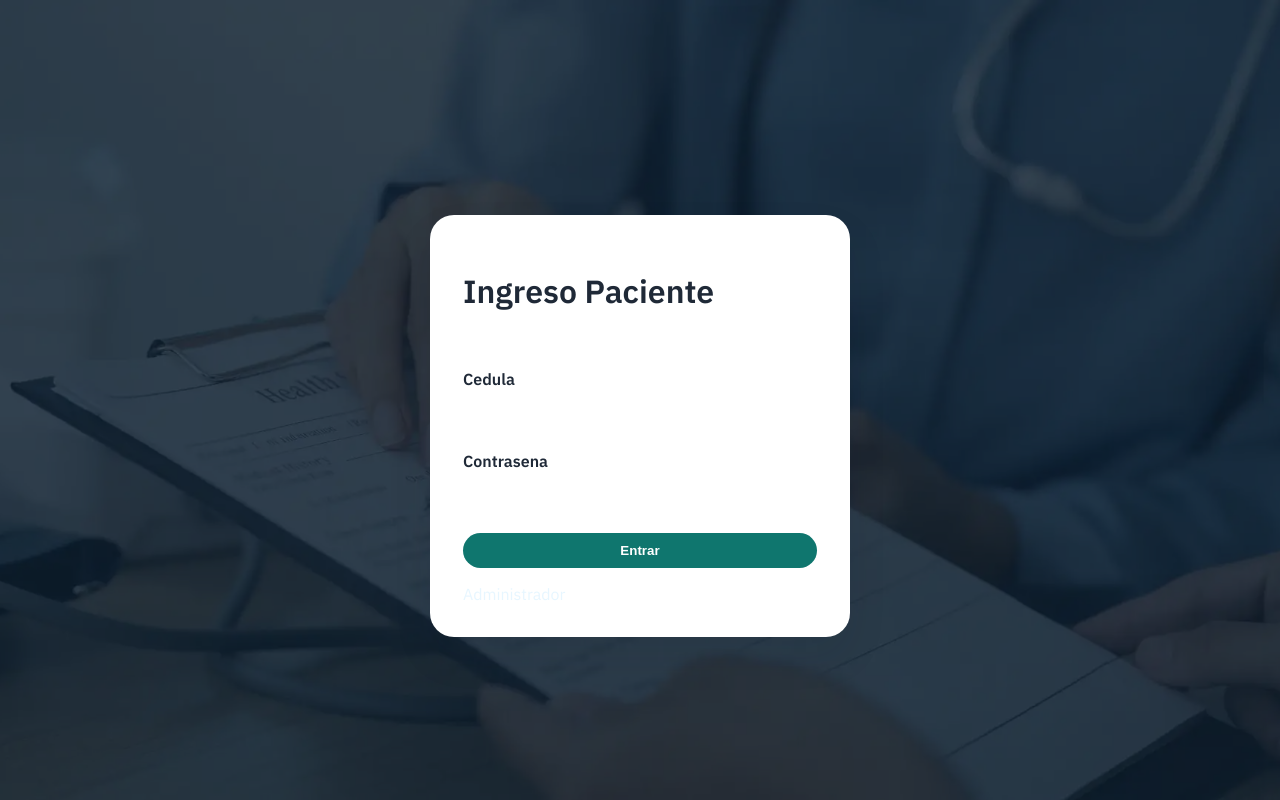
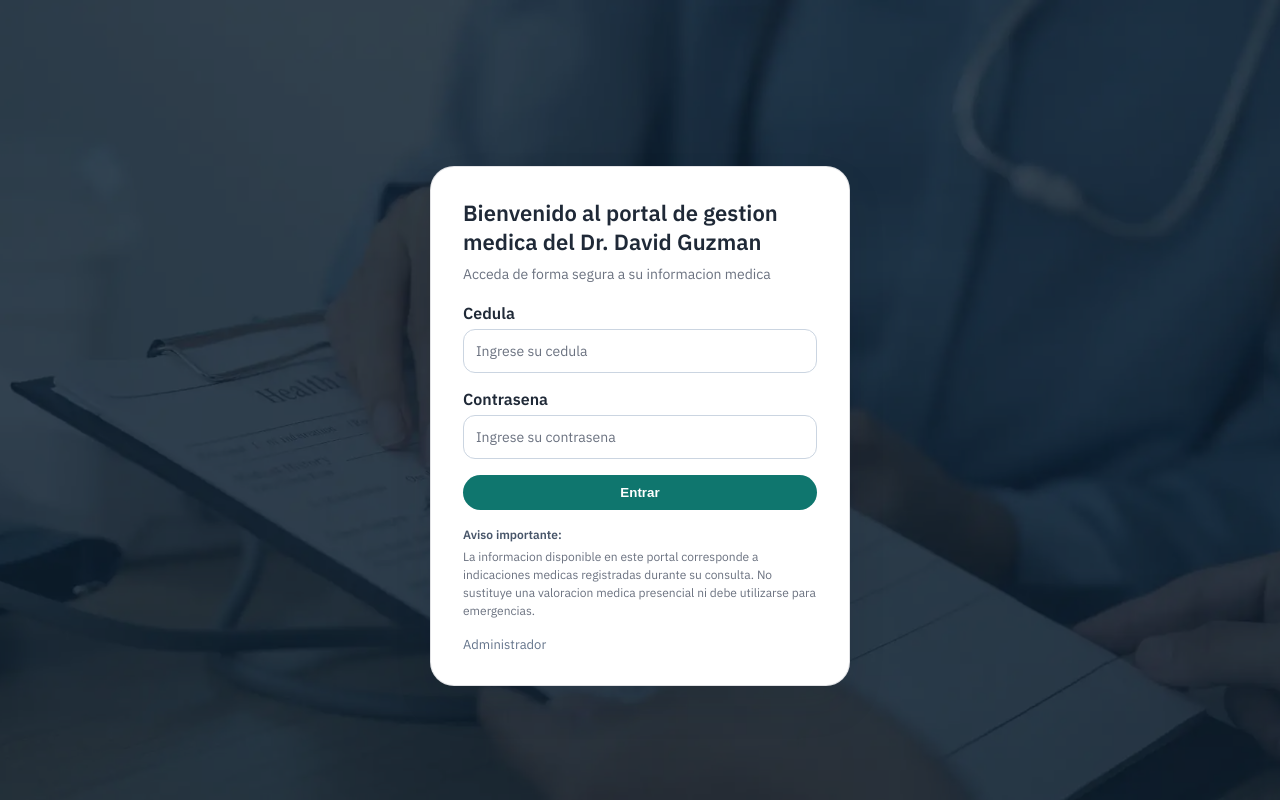
Before and after one commit to davidguzman1991/WEB-DIABETES, a Next.js app in the folder frontend/: page /login in a window 1280 px wide. Built offline with nearby package versions, Linux system fonts and the light colour scheme; no server answers.

Commit message:
fix(ui): improve login readability, modernize patient portal and hide medical notes

```diff
--- a/frontend/pages/login.js
+++ b/frontend/pages/login.js
@@ -42,26 +42,57 @@ export default function Login() {
     <div className={pageClassName}>
       <div className="login-hero-content">
         <div className={cardClassName}>
-        <h1>{isAdmin ? "Ingreso Administrador" : "Ingreso Paciente"}</h1>
-        {!isAdmin && <p className="muted">Credenciales temporales: apellido + nombre.</p>}
+          {isAdmin ? (
+            <h1>Ingreso Administrador</h1>
+          ) : (
+            <>
+              <h1 className="login-title">
+                Bienvenido al portal de gestion medica del Dr. David Guzman
+              </h1>
+              <p className="login-subtitle">
+                Acceda de forma segura a su informacion medica
+              </p>
+            </>
+          )}
           <form onSubmit={onSubmit} className="form">
             <label>
               {isAdmin ? "Usuario" : "Cedula"}
-            <input value={identifier} onChange={(e) => setIdentifier(e.target.value)} required />
+              <input
+                value={identifier}
+                onChange={(e) => setIdentifier(e.target.value)}
+                placeholder={isAdmin ? "Usuario" : "Ingrese su cedula"}
+                required
+              />
             </label>
             <label>
               Contrasena
-            <input type="password" value={password} onChange={(e) => setPassword(e.target.value)} required />
+              <input
+                type="password"
+                value={password}
+                onChange={(e) => setPassword(e.target.value)}
+                placeholder="Ingrese su contrasena"
+                required
+              />
             </label>
             {error && <div className="error">{error}</div>}
-          <button type="submit">Entrar</button>
+            <button type="submit" className={isAdmin ? "" : "login-button"}>
+              Entrar
+            </button>
           </form>
+          {!isAdmin && (
+            <p className="login-disclaimer">
+              <span className="login-disclaimer-title">Aviso importante:</span>
+              La informacion disponible en este portal corresponde a indicaciones
+              medicas registradas durante su consulta. No sustituye una valoracion
+              medica presencial ni debe utilizarse para emergencias.
+            </p>
+          )}
           {isAdmin ? (
             <Link className="link" href="/login">
               Volver a paciente
             </Link>
           ) : (
-          <Link className="link" href="/login?type=admin">
+            <Link className="link login-admin-link" href="/login?type=admin">
               Administrador
             </Link>
           )}
--- a/frontend/styles/globals.css
+++ b/frontend/styles/globals.css
@@ -61,57 +61,92 @@ a {
 }
 
 .login-card {
-  background: rgba(9, 16, 22, 0.78);
-  color: #fff;
-  border: 1px solid rgba(255, 255, 255, 0.2);
-  box-shadow: 0 20px 40px rgba(8, 12, 18, 0.45);
+  background: #ffffff;
+  color: #1f2937;
+  border: 1px solid rgba(15, 23, 42, 0.12);
+  box-shadow: 0 18px 40px rgba(15, 23, 42, 0.18);
   margin: 0 auto;
 }
 
 .login-card .muted {
-  color: rgba(255, 255, 255, 0.75);
+  color: #6b7280;
 }
 
 .login-card label {
-  color: rgba(255, 255, 255, 0.9);
+  color: #1f2937;
+  font-weight: 600;
 }
 
 .login-card input {
-  background: rgba(255, 255, 255, 0.1);
-  border: 1px solid rgba(255, 255, 255, 0.3);
-  color: #fff;
+  min-height: 44px;
+  background: #ffffff;
+  border: 1px solid #cbd5e1;
+  color: #1f2937;
 }
 
 .login-card input:focus {
   outline: none;
-  border-color: rgba(255, 255, 255, 0.8);
-  box-shadow: 0 0 0 2px rgba(255, 255, 255, 0.15);
+  border-color: #1d4ed8;
+  box-shadow: 0 0 0 3px rgba(29, 78, 216, 0.15);
 }
 
 .login-card .link {
-  color: rgba(230, 245, 255, 0.95);
+  color: #64748b;
+  font-size: 13px;
 }
 
 .login-card .error {
-  background: rgba(255, 255, 255, 0.12);
-  color: #ffe1e1;
-  border: 1px solid rgba(255, 255, 255, 0.2);
-}
-
-.login-card {
-  color: #1f2937;
-}
-
-.login-card label {
-  color: #1f2937;
-}
-
-.login-card input {
-  color: #1f2937;
+  background: #fee2e2;
+  color: #991b1b;
+  border: 1px solid #fecaca;
 }
 
 .login-card input::placeholder {
   color: #6b7280;
+}
+
+.login-title {
+  font-size: 22px;
+  font-weight: 700;
+  line-height: 1.3;
+  margin: 0 0 8px;
+}
+
+.login-subtitle {
+  font-size: 14px;
+  color: #6b7280;
+  margin: 0 0 20px;
+}
+
+.login-button {
+  background: #0f766e;
+  color: #ffffff;
+  border-radius: 999px;
+  font-weight: 700;
+  transition: background 0.2s ease;
+}
+
+.login-button:hover {
+  background: #0b5f59;
+}
+
+.login-disclaimer {
+  font-size: 12px;
+  color: #6b7280;
+  line-height: 1.5;
+  margin: 16px 0 0;
+}
+
+.login-disclaimer-title {
+  display: block;
+  font-weight: 600;
+  color: #475569;
+  margin-bottom: 4px;
+}
+
+.login-admin-link {
+  margin-top: 12px;
+  display: inline-block;
 }
 
 .nav {
@@ -284,7 +319,7 @@ button.ghost, .ghost {
 }
 
 .portal-welcome-line {
-  font-size: 18px;
+  font-size: 20px;
   font-weight: 600;
 }
 
@@ -386,6 +421,20 @@ button.ghost, .ghost {
 
 .portal-plan-card {
   gap: 12px;
+}
+
+.consultation-link {
+  display: flex;
+  align-items: center;
+  justify-content: space-between;
+  text-decoration: none;
+  color: inherit;
+  transition: box-shadow 0.2s ease, transform 0.2s ease;
+}
+
+.consultation-link:hover {
+  box-shadow: 0 14px 28px rgba(15, 23, 42, 0.12);
+  transform: translateY(-1px);
 }
 
 .portal-detail-card {
```
Also changed, not shown: frontend/pages/portal.js (+8 -130 lines), frontend/pages/portal/consultas/[id].js (+49 -58 lines). Lines whose indentation alone changed are shown as unchanged.
